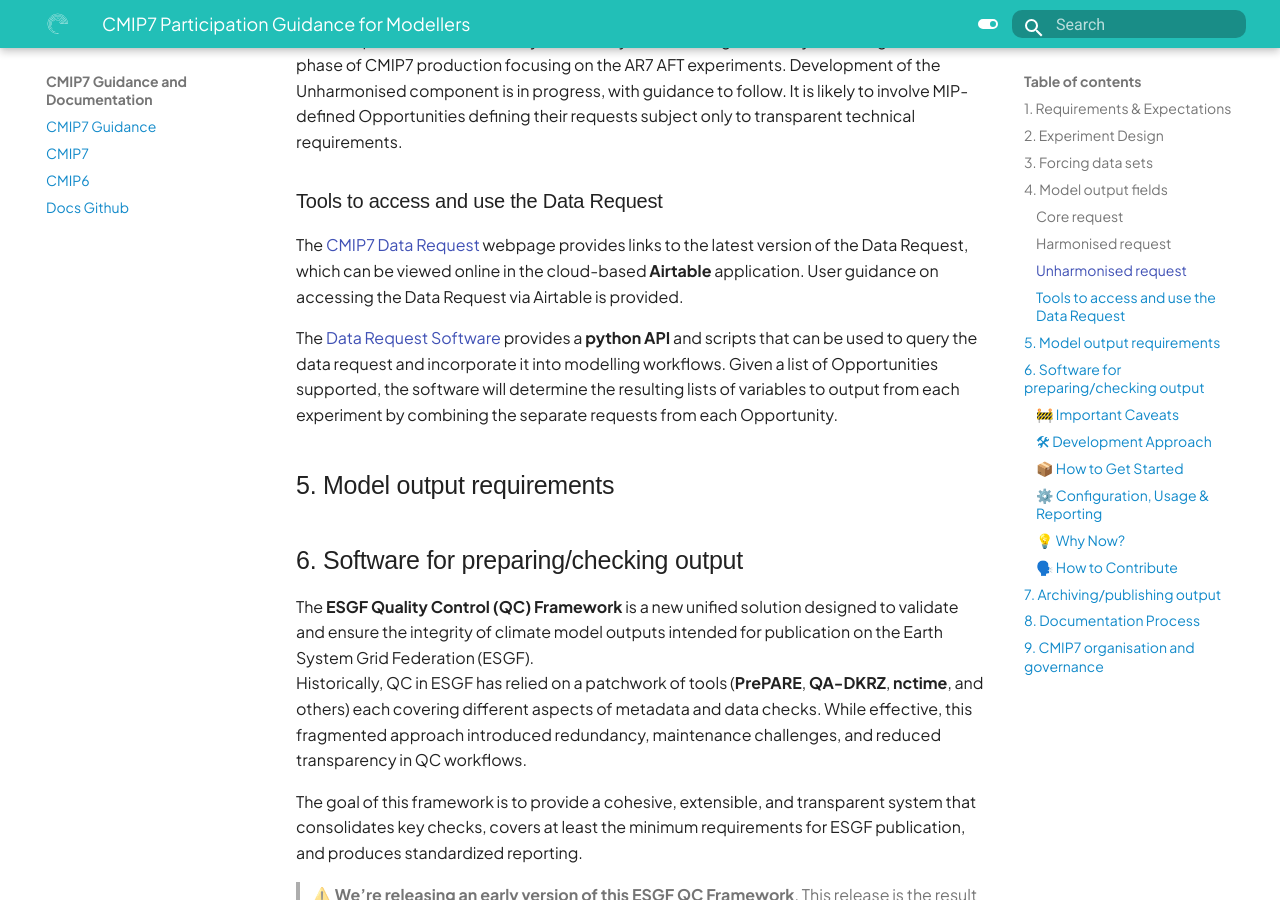
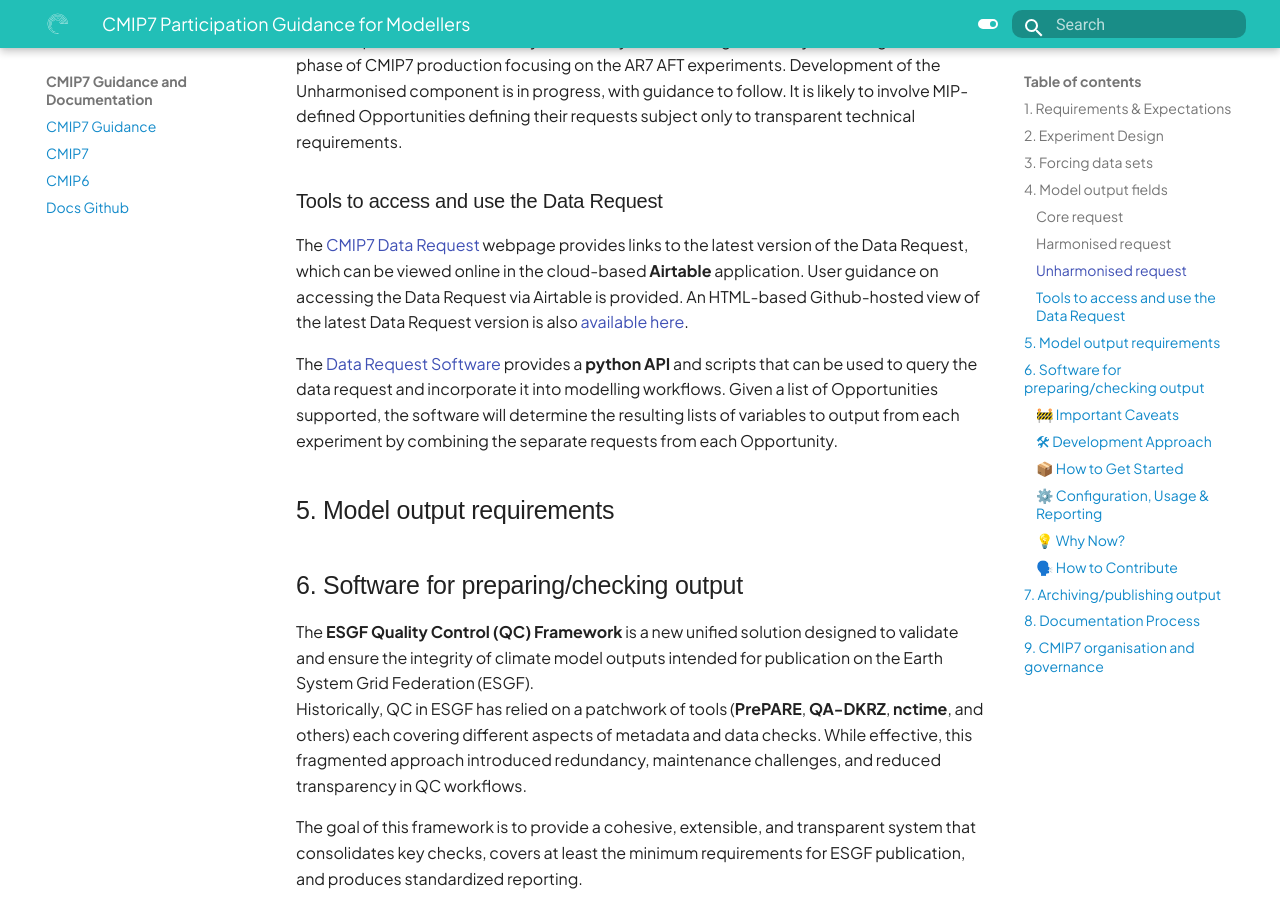
Before and after one commit to WCRP-CMIP/cmip7-guidance, an MkDocs documentation site: the page built from docs/CMIP7/guidance_for_modellers.md, in a window 1280 px wide and 900 px high, scrolled down 2842 px. Built offline with MkDocs 1.6.1 and Material for MkDocs 9.7.7, drawn with Linux system fonts in a browser that asks for light colours; some web fonts are replaced.

Commit message:
added link to sol1105's github-hosted DR web viewer

```diff
--- a/docs/CMIP7/guidance_for_modellers.md
+++ b/docs/CMIP7/guidance_for_modellers.md
@@ -110,6 +110,7 @@ It is likely to involve MIP-defined Opportunities defining their requests subjec
 ### Tools to access and use the Data Request
 
 The [CMIP7 Data Request](https://wcrp-cmip.org/cmip-phases/cmip7/cmip7-data-request/) webpage provides links to the latest version of the Data Request, which can be viewed online in the cloud-based **Airtable** application. User guidance on accessing the Data Request via Airtable is provided.
+An HTML-based Github-hosted view of the latest Data Request version is also [available here](https://cmip-data-request.github.io/cmip7-dreq-webview/latest/index.html).
 
 The [Data Request Software](https://github.com/CMIP-Data-Request/CMIP7_DReq_software) provides a **python API** and scripts that can be used to query the data request and incorporate it into modelling workflows.
 Given a list of Opportunities supported, the software will determine the resulting lists of variables to output from each experiment by combining the separate requests from each Opportunity.
```
